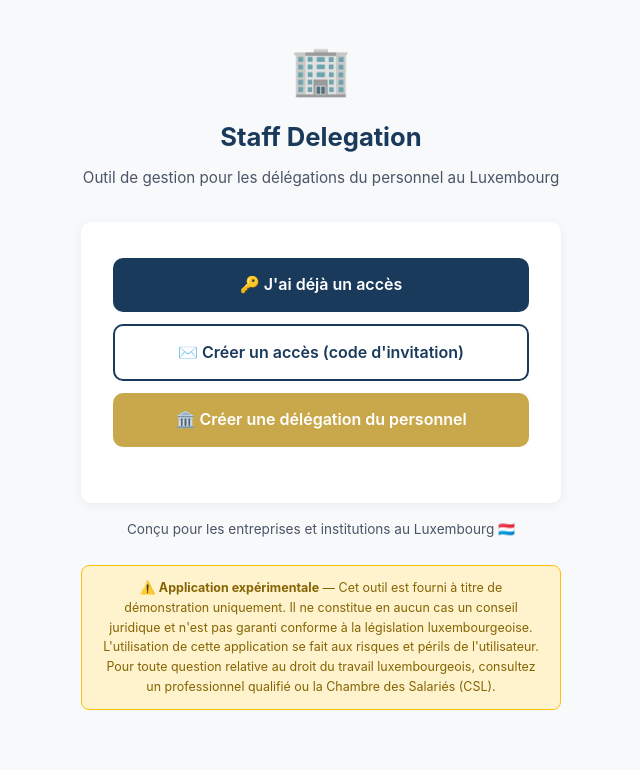
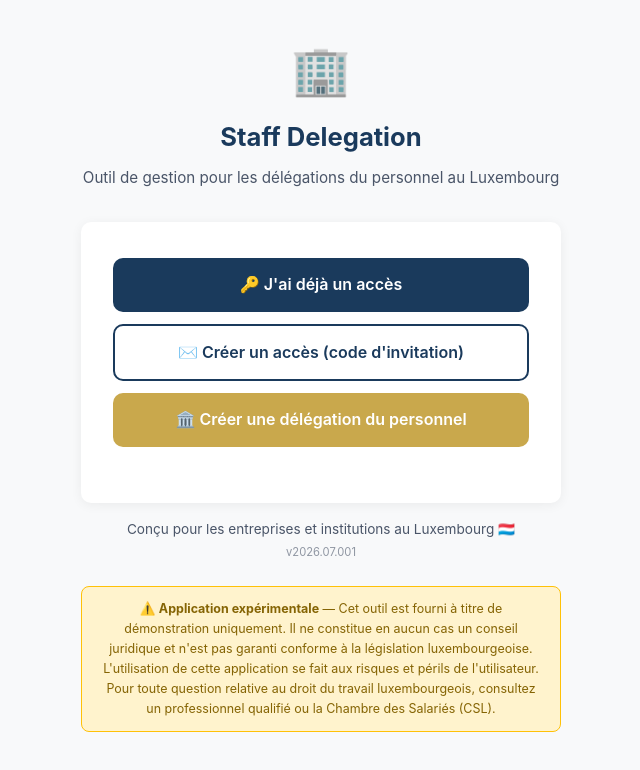
Before and after one commit to LostInTheBugs/StaffDPapp, a React (Vite) app in the folder frontend/: page / in a window 1280 px wide. Shown: the top 770 px of the page, without its empty margins (319-959 px from the left). Built offline with nearby package versions, Linux system fonts and the light colour scheme.

Commit message:
chore: versionnage v2026.07.001 (meta + landing page)

```diff
--- a/frontend/src/pages/Landing.tsx
+++ b/frontend/src/pages/Landing.tsx
@@ -18,7 +18,8 @@ export default function Landing() {
         </div>
       </div>
       <p className="text-center mt-16" style={{ color: 'var(--gray-600)', fontSize: '.85rem' }}>
-        {t('landing.footer')}
+        {t('landing.footer')}<br />
+        <span style={{ fontSize: '.7rem', opacity: 0.6 }}>v2026.07.001</span>
       </p>
       <div style={{ background: '#fff3cd', border: '1px solid #ffc107', borderRadius: '8px', padding: '12px 16px', fontSize: '.78rem', color: '#856404', textAlign: 'center', maxWidth: '600px', margin: '24px auto 0' }}>
         ⚠️ <strong>Application expérimentale</strong> — Cet outil est fourni à titre de démonstration uniquement. Il ne constitue en aucun cas un conseil juridique et n'est pas garanti conforme à la législation luxembourgeoise. L'utilisation de cette application se fait aux risques et périls de l'utilisateur. Pour toute question relative au droit du travail luxembourgeois, consultez un professionnel qualifié ou la Chambre des Salariés (CSL).
```
Also changed, not shown: frontend/index.html (+1 -0 lines).
